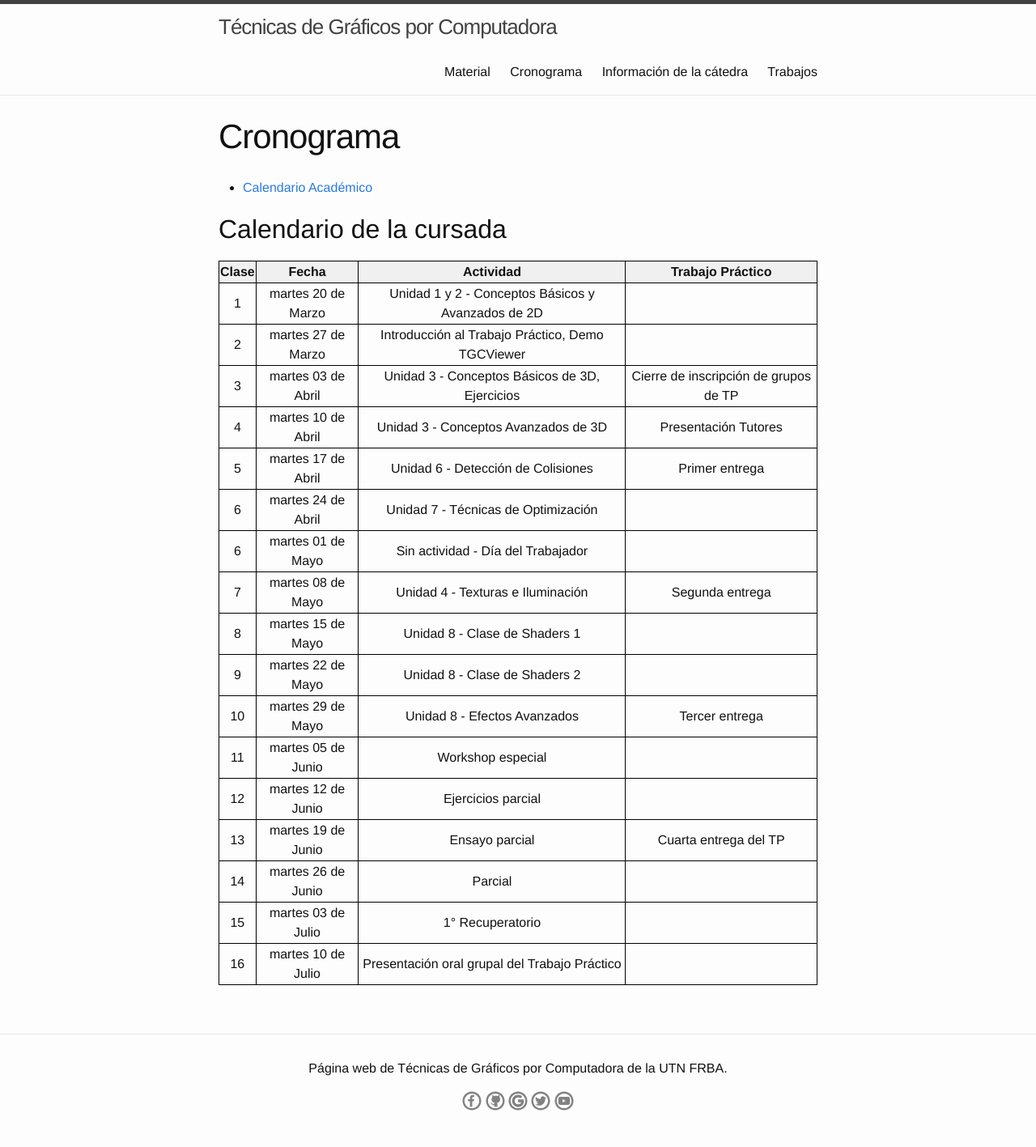
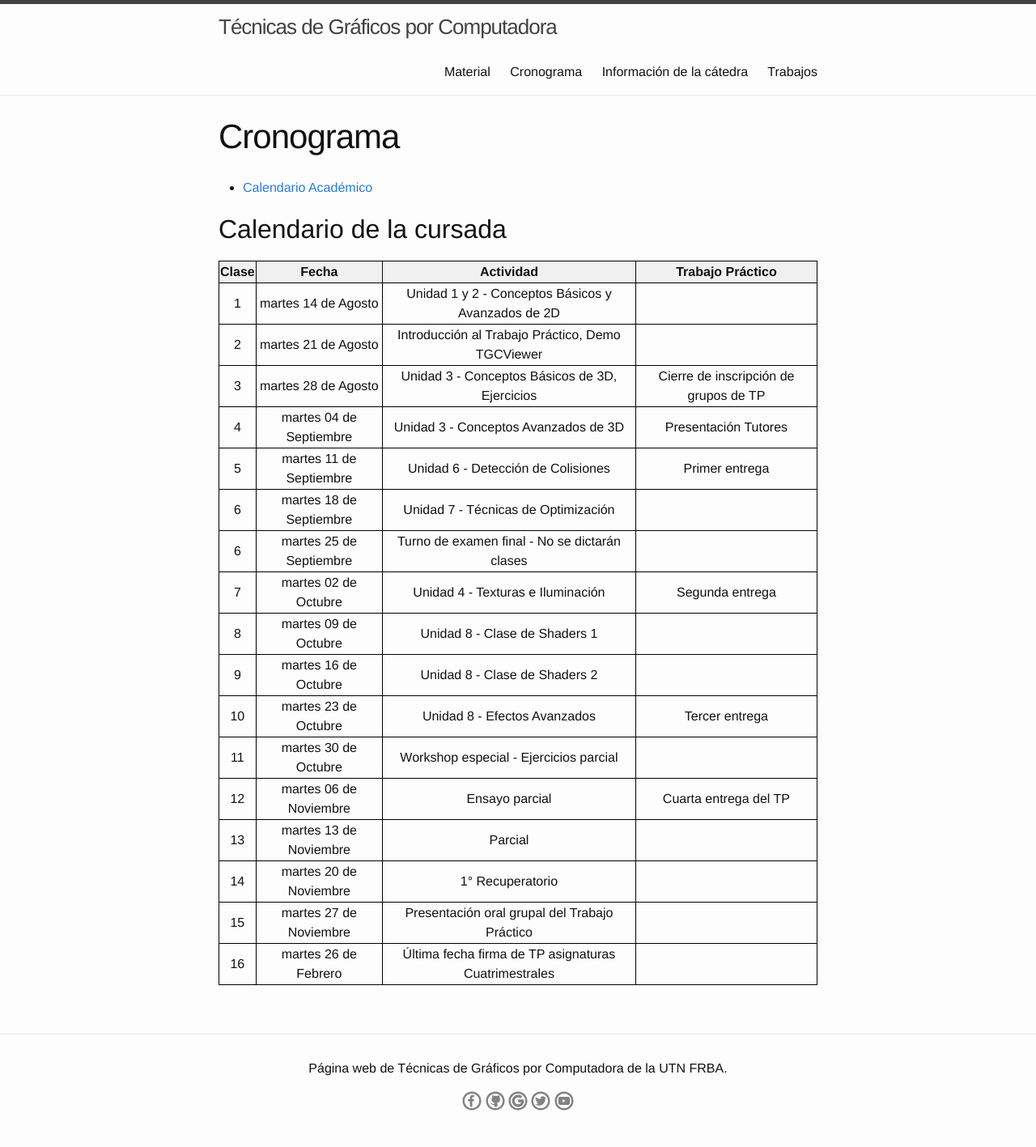
Before and after one commit to tgc-utn/tgc-utn.github.io, a Jekyll site: the page built from cronograma/index.md, in a window 1280 px wide. Shown: the whole page at 81% size. Built offline with Jekyll 4.4.1, drawn with Linux system fonts in a browser that asks for light colours.

Commit message:
Actualizacion del cronograma, materia, trabajos y version de Ruby

```diff
--- a/_config.yml
+++ b/_config.yml
@@ -7,11 +7,11 @@
 
 # Site settings
 title: Técnicas de Gráficos por Computadora
-email: your-email@domain.com
+email: tgcentregas@gmail.com
 description: > # this means to ignore newlines until "baseurl:"
  Página web de Técnicas de Gráficos por Computadora de la UTN FRBA.
 baseurl: "" # the subpath of your site, e.g. /blog
-url: "http://yourdomain.com" # the base hostname & protocol for your site
+url: "http://tgcutn.com.ar" # the base hostname & protocol for your site
 facebook_group: tgcutn
 github_username: tgc-utn
 google_group: tecnicasdegraficosporcomputadora
--- a/cronograma/index.md
+++ b/cronograma/index.md
@@ -34,20 +34,20 @@ td{
 
 | Clase | Fecha               | Actividad    | Trabajo Práctico  |
 |:-----:|:-------------------:|:------------:|:-----------------:|
-|  1    | martes 20 de Marzo | Unidad 1 y 2 - Conceptos Básicos y Avanzados de 2D | |
-|  2    | martes 27 de Marzo | Introducción al Trabajo Práctico, Demo TGCViewer | |
-|  3    | martes 03 de Abril | Unidad 3 - Conceptos Básicos de 3D, Ejercicios | Cierre de inscripción de grupos de TP|
-|  4    | martes 10 de Abril | Unidad 3 - Conceptos Avanzados de 3D | Presentación Tutores|
-|  5    | martes 17 de Abril | Unidad 6 - Detección de Colisiones | Primer entrega|
-|  6    | martes 24 de Abril | Unidad 7 - Técnicas de Optimización ||
-|  6    | martes 01 de Mayo | Sin actividad - Día del Trabajador ||
-|  7    | martes 08 de Mayo | Unidad 4 - Texturas e Iluminación | Segunda entrega|
-|  8    | martes 15 de Mayo | Unidad 8 - Clase de Shaders 1 ||
-|  9    | martes 22 de Mayo | Unidad 8 - Clase de Shaders 2 ||
-| 10    | martes 29 de Mayo | Unidad 8 - Efectos Avanzados | Tercer entrega|
-| 11    | martes 05 de Junio | Workshop especial ||
-| 12    | martes 12 de Junio | Ejercicios parcial ||
-| 13    | martes 19 de Junio | Ensayo parcial | Cuarta entrega del TP|
-| 14    | martes 26 de Junio | Parcial ||
-| 15    | martes 03 de Julio | 1° Recuperatorio ||
-| 16    | martes 10 de Julio | Presentación oral grupal del Trabajo Práctico ||
+|  1    | martes 14 de Agosto | Unidad 1 y 2 - Conceptos Básicos y Avanzados de 2D ||
+|  2    | martes 21 de Agosto | Introducción al Trabajo Práctico, Demo TGCViewer ||
+|  3    | martes 28 de Agosto | Unidad 3 - Conceptos Básicos de 3D, Ejercicios | Cierre de inscripción de grupos de TP|
+|  4    | martes 04 de Septiembre | Unidad 3 - Conceptos Avanzados de 3D | Presentación Tutores|
+|  5    | martes 11 de Septiembre | Unidad 6 - Detección de Colisiones | Primer entrega|
+|  6    | martes 18 de Septiembre | Unidad 7 - Técnicas de Optimización ||
+|  6    | martes 25 de Septiembre | Turno de examen final - No se dictarán clases ||
+|  7    | martes 02 de Octubre | Unidad 4 - Texturas e Iluminación | Segunda entrega|
+|  8    | martes 09 de Octubre | Unidad 8 - Clase de Shaders 1 ||
+|  9    | martes 16 de Octubre | Unidad 8 - Clase de Shaders 2 ||
+| 10    | martes 23 de Octubre | Unidad 8 - Efectos Avanzados | Tercer entrega|
+| 11    | martes 30 de Octubre | Workshop especial - Ejercicios parcial||
+| 12    | martes 06 de Noviembre | Ensayo parcial | Cuarta entrega del TP |
+| 13    | martes 13 de Noviembre | Parcial ||
+| 14    | martes 20 de Noviembre | 1° Recuperatorio ||
+| 15    | martes 27 de Noviembre | Presentación oral grupal del Trabajo Práctico ||
+| 16    | martes 26 de Febrero | Última fecha firma de TP asignaturas Cuatrimestrales ||
```
Also changed, not shown: _data/members.yml (+11 -8 lines), trabajos/actual/index.md (+2 -4 lines), .travis.yml.
